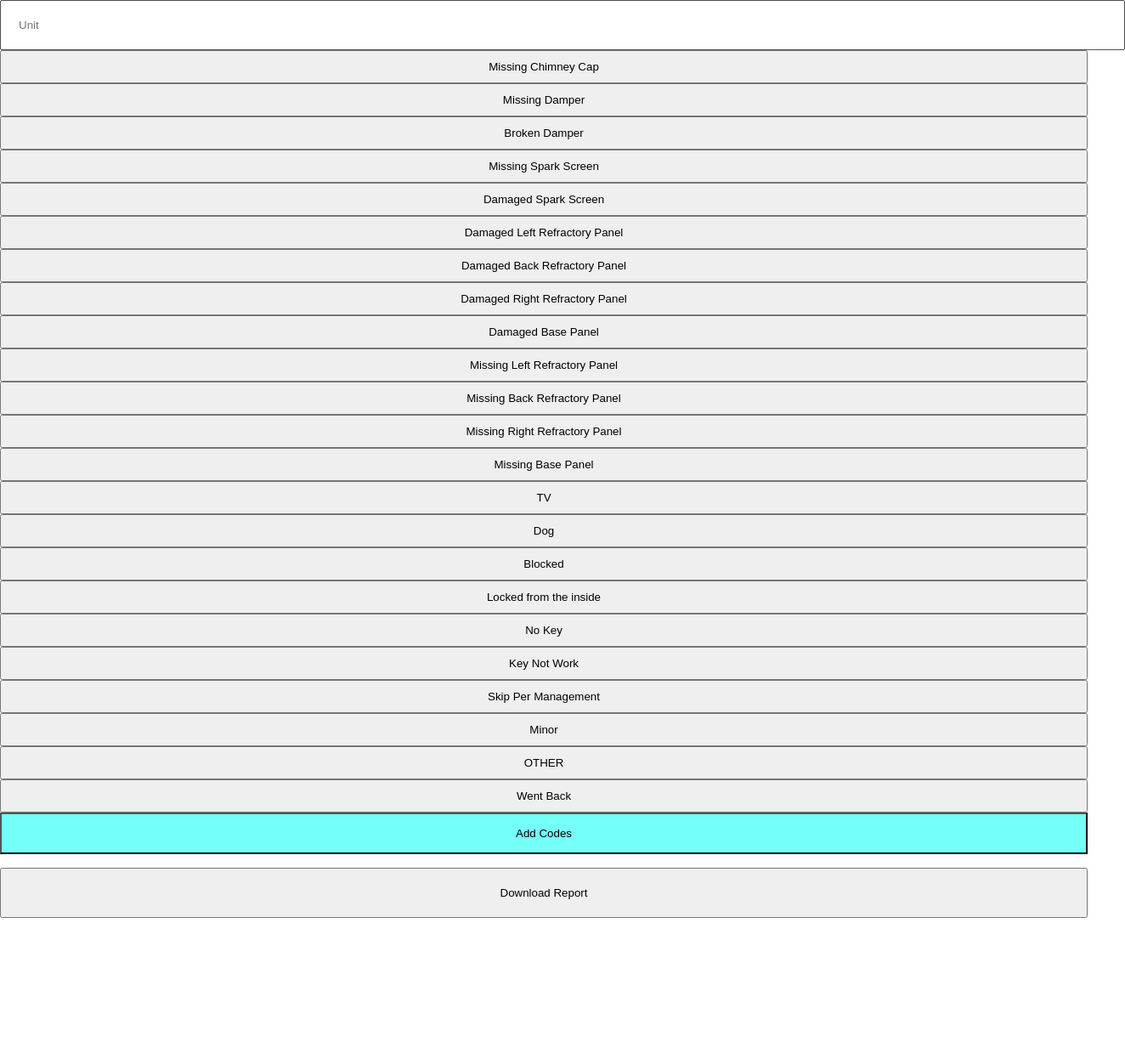
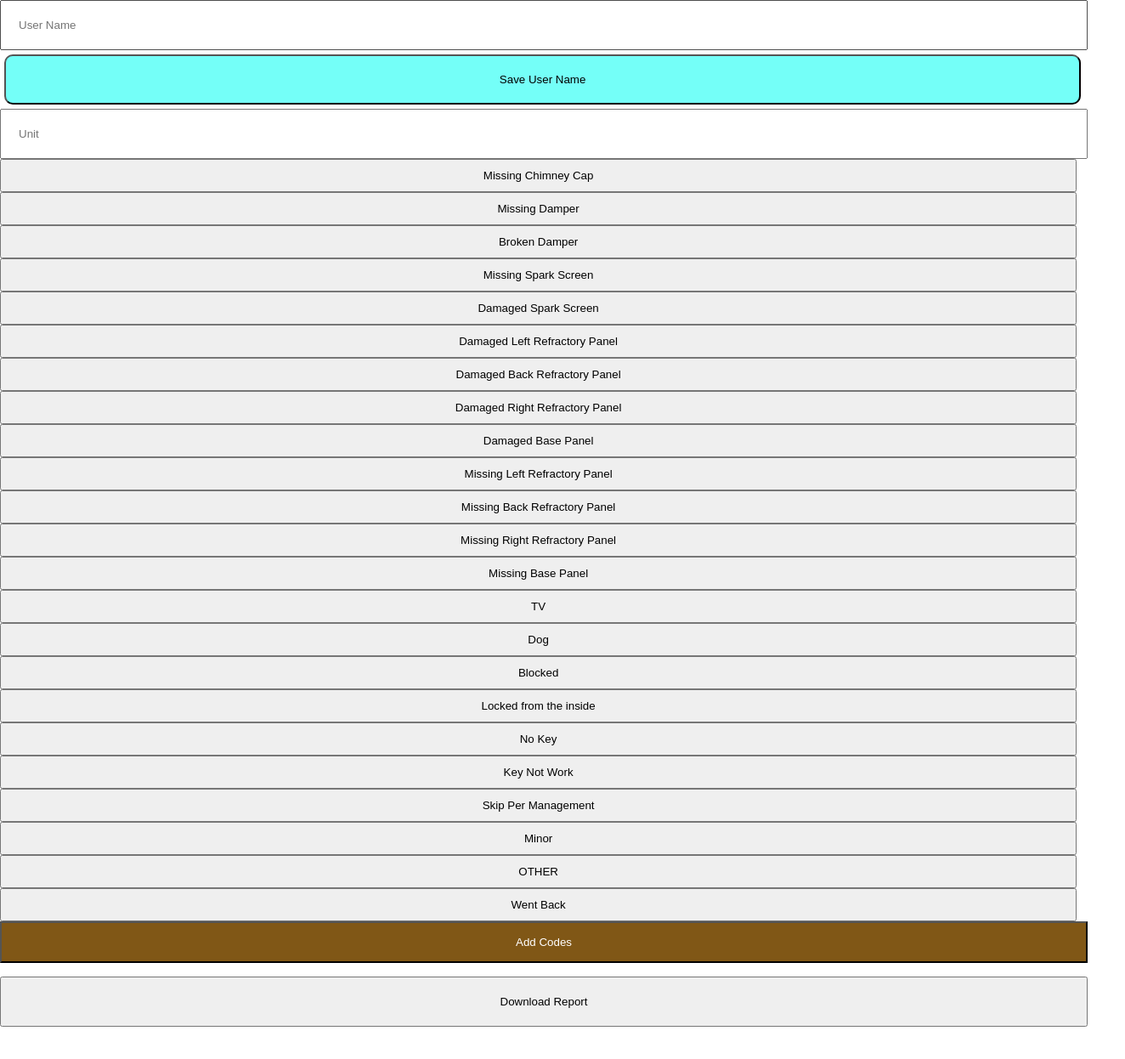
Before and after one commit to cotterjd/cotterscs, a React (Create React App) app: page / in a window 1280 px wide. Shown: the top 1246 px of the page at 85% size, 1324 px wide, since content can reach past the window. Before the commit the page ends 1130 px from the top, so only its background shows below. Built offline with nearby package versions, Linux system fonts and the light colour scheme.

Commit message:
saving user name

```diff
--- a/src/App.js
+++ b/src/App.js
@@ -4,6 +4,7 @@ import './App.css';
 import * as R from 'ramda'
 import { makeCookieString, getCookie } from './cookie'
 import Modal from './Modal'
+import UserModal from './UserModal'
 
 const log = console.log // eslint-disable-line no-unused-vars
 , chars = 'ABCDEFGHIJKLMNOPQRSTUVWXYZ123456789'
@@ -17,6 +18,10 @@ const log = console.log // eslint-disable-line no-unused-vars
     }))
   }
 , addUnitName = (comp, evt) => comp.setState({unitName: evt.target.value})
+, updateUserName = (comp, evt) => comp.setState({userName: evt.target.value})
+, saveUserName = (comp) => {
+    document.cookie=makeCookieString('userName', comp.state.userName, 365)
+  }
 , addCodes = comp => {
     if (!!comp.state.unitName && !!comp.state.chosenCodes.length) {
       return fetch('https://us1.prisma.sh/jordan-cotter-820a2c/cruise/dev', {
@@ -54,8 +59,15 @@ const log = console.log // eslint-disable-line no-unused-vars
 , CodeButton = styled.button`
     background-color: ${props => props.state.chosenCodes.includes(props.code) ? 'green' : 'none'};
     color: ${props => props.state.chosenCodes.includes(props.code) ? 'white' : 'none'};
-    width: 100%;
+    width: 99%;
     padding: 10px;
+  `
+, SaveButton = styled.button`
+    background-color: #74fff8;
+    width: 99%;
+    padding: 20px 10px;
+    margin: 5px;
+    border-radius: 10px;
   `
 // [String] -> [Array] -> null
 , handleCSVDownload = (columns, data) => {
@@ -121,10 +133,6 @@ const log = console.log // eslint-disable-line no-unused-vars
 class App extends Component {
   constructor() {
     super()
-    const deviceId = getCookie('deviceId')
-    if (!deviceId) {
-      document.cookie=makeCookieString('deviceId', getDeviceId(), 3650)
-    }
     this.state = {
       unServicedCodes: [
         'TV'
@@ -182,7 +190,8 @@ class App extends Component {
       unitName: '',
       unitCodes: [],
       allUnitCodes: [],
-      deviceId: getCookie('deviceId'),
+      userName: '',
+      deviceId: getCookie('userName'),
       showModal: false,
     }
   }
@@ -191,7 +200,10 @@ class App extends Component {
 
     return (
       <div>
-        <input name="unit" placeholder="Unit" style={{width: '100%', padding: '20px'}} value={state.unitName} onChange={evt => addUnitName(this, evt)} type="text" />
+        {!state.deviceId &&<input name="username" placeholder="User Name" style={{width: '100%', padding: '20px', boxSizing: 'border-box'}} value={state.userName} onChange={evt => updateUserName(this, evt)} type="text" />}
+        <SaveButton onClick={evt => saveUserName(this)}>Save User Name</SaveButton>
+        <input name="unit" placeholder="Unit" style={{width: '100%', padding: '20px', boxSizing: 'border-box'}} value={state.unitName} onChange={evt => addUnitName(this, evt)} type="text" />
+
         {
           Object.keys(state.codes).map((k, i) =>
             <CodeButton
@@ -206,7 +218,8 @@ class App extends Component {
         <button style={{
           width: '100%',
           padding: '15px',
-          backgroundColor: '#74fff8'
+          backgroundColor: '#805716',
+          color: '#ffffff'
         }} onClick={evt => addCodes(this)}>Add Codes</button>
         <ul id="report" style={{
           listStyleType: 'none'
```
